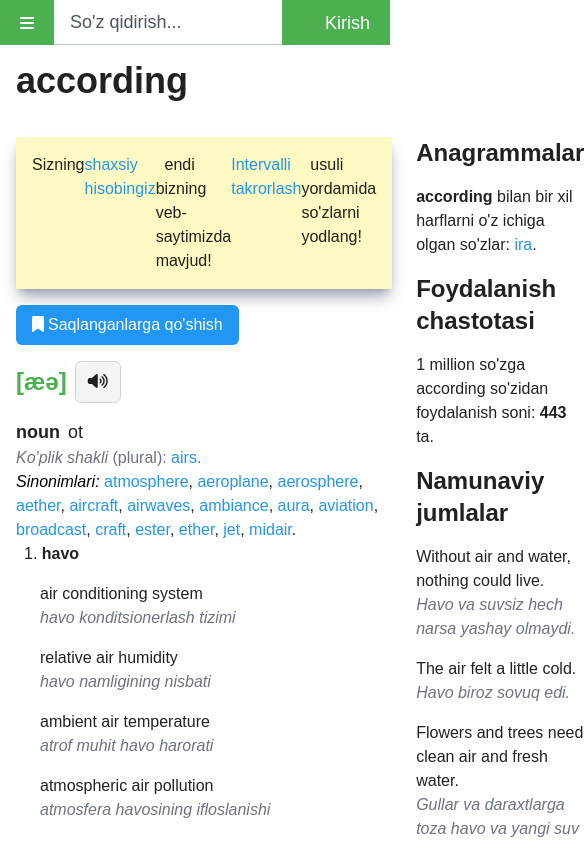
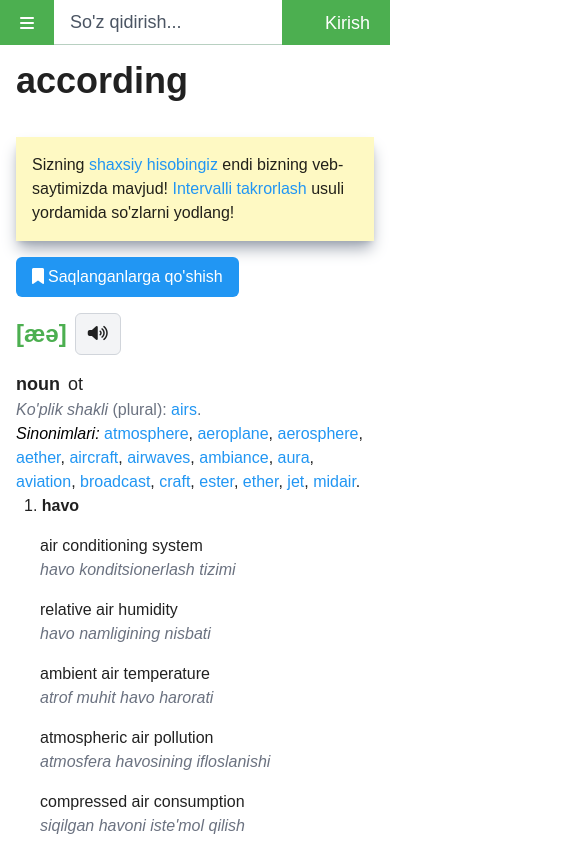
Before and after one commit to r3nzl3rdev/wordcards, a React (Vite) app: page /en/according in a window 390 px wide. Shown: the top 841 px of the page, 584 px wide, since content can reach past the window. Built offline with nearby package versions, Linux system fonts and the light colour scheme.

Commit message:
feat: responsive WordDetail page

```diff
--- a/src/pages/WordDetail.tsx
+++ b/src/pages/WordDetail.tsx
@@ -7,19 +7,18 @@ const WordDetail: React.FC = () => {
   return (
     <div className="flex flex-col gap-5">
       <h1 className="text-4xl font-bold mb-4">{word}</h1>
-      <div className="flex w-full gap-6">
-        <div className="flex flex-col flex-1 gap-4 items-start">
-          <p className="flex w-full bg-yellow-100 p-4 shadow-lg shadow-gray-400">
-            Sizning &nbsp;
+      <div className="flex flex-wrap w-full gap-6">
+        <div className="flex flex-col lg:flex-1 gap-4 items-start">
+          <p className="w-full bg-yellow-100 p-4 shadow-lg shadow-gray-400">
+            Sizning
             <span className="text-blue-primary hover:text-orange-500 hover:cursor-pointer">
-              shaxsiy hisobingiz
+              &nbsp;shaxsiy hisobingiz&nbsp;
             </span>
-            &nbsp; endi bizning veb-saytimizda mavjud! &nbsp;
-            <span className="text-blue-primary hover:text-orange-500 hover:cursor-pointer">
-              {" "}
-              Intervalli takrorlash
+            endi bizning veb-saytimizda mavjud!
+            <span className=" inline text-blue-primary hover:text-orange-500 hover:cursor-pointer">
+              &nbsp;Intervalli takrorlash&nbsp;
             </span>
-            &nbsp; usuli yordamida so'zlarni yodlang!
+            usuli yordamida so'zlarni yodlang!
           </p>
           <button className="py-2 px-4 bg-blue-primary hover:bg-blue-400 rounded-md text-white">
             <i className="fa-solid fa-bookmark mr-1"></i>
@@ -85,7 +84,7 @@ const WordDetail: React.FC = () => {
             );
           })}
         </div>
-        <div className="flex flex-col flex-1 gap-4 items-start">
+        <div className="flex flex-col md:flex-1 gap-4 items-start">
           <p className="text-2xl font-bold">Anagrammalar</p>
           <p>
             <span className="font-bold">{word}</span> bilan bir xil harflarni
```
